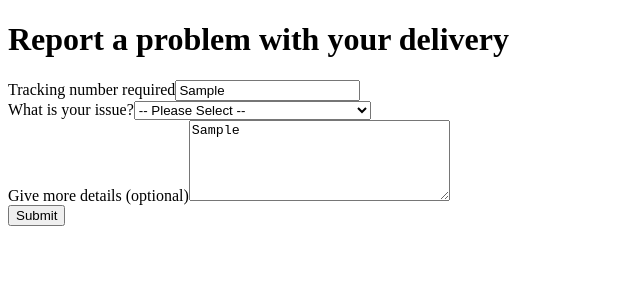
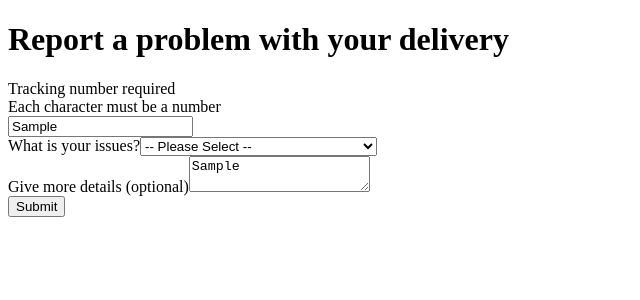
Before and after one commit to thinkful-ei26/jordan-sean-redux-form-challenge, a React (Create React App) app: page / in a window 1280 px wide. Both pictures are taken after typing "Sample", "Sample" into the empty fields and a click on the input "Submit". Shown: the top 300 px of the page, without its empty margins (0-640 px from the left). Built offline with nearby package versions, Linux system fonts and the light colour scheme.

Commit message:
added input component, imported submissionError

```diff
--- /dev/null
+++ b/src/components/input.js
@@ -0,0 +1,40 @@
+import React from 'react';
+
+export default class Input extends React.Component {
+    componentDidUpdate(prevProps) {
+        if (!prevProps.meta.active && this.props.meta.active) {
+            this.input.focus();
+        }
+    }
+    render() {
+        const Element = this.props.element || 'input';
+
+        let error;
+        if (this.props.meta.touched && this.props.meta.error) {
+            error = <div className="form-error">{this.props.meta.error}</div>;
+        }
+
+        let warning;
+        if (this.props.meta.touched && this.props.meta.error) {
+            warning = <div className="form-warning">{this.props.meta.warning}</div>;
+        }
+
+        return (
+            <div className="form-input">
+                <label htmlFor={this.props.input.name}>
+                    {this.props.label}
+                    {error}
+                    {warning}
+                </label>
+                <Element
+                    {...this.props.input}
+                    id={this.props.input.name}
+                    type={this.props.type}
+                    ref={input => (this.input = input)}
+                >
+                    {this.props.children}
+                </Element>
+            </div>
+        );
+    }
+}
--- a/src/components/main.js
+++ b/src/components/main.js
@@ -1,5 +1,7 @@
 import React from 'react';
-import {reduxForm, Field} from 'redux-form';
+import {reduxForm, Field, SubmissionError} from 'redux-form';
+import { containsValue, nonEmpty, fiveCharacters, numbers } from '../validators.js'
+import Input from './input.js'
 
 //create a stateless component
 //return simlpe jsx
@@ -8,35 +10,67 @@ import {reduxForm, Field} from 'redux-form';
 
 
 class Main extends React.Component {
-    onSubmit(values) {console.log(values);}
+    onSubmit(values){
+        console.log(values)
+    return fetch('https://us-central1-delivery-form-api.cloudfunctions.net/api/report', {
+        method: 'POST',
+        body: JSON.stringify(values),
+        headers: {
+            'Content-Type': 'application/json'
+        }
+    })
+        .then (res => {
+            if (!res.ok) {
+                if (
+                    res.headers.has('content-type') &&
+                    res.headers
+                       .get('content-type')
+                       .startsWith('application/json')
+                ) {
+                    return res.JSON().then(err => Promise.reject(err));
+                }
+                return Promise.reject({
+                    code: res.status,
+                    message: res.statusText
+                })
+            }
+            return;
+        })
+        .then(() => console.log('Submitted with values', values))
+        .catch(err => {
+            const {reason, message, location} = err;
+            if (reason === 'ValidationError') {
+                return Promise.reject(
+                    new SubmissionError({
+                        [location]: message
+                    })
+                );
+            }
+            return Promise.reject(
+                new SubmissionError({
+                    _error: 'Error submitting message'
+                })
+            );
+        });
+
+
+    }
     render() {
         return (
         <form onSubmit={this.props.handleSubmit(values => this.onSubmit(values))}>
             <h1>Report a problem with your delivery</h1>
-            <label htmlFor='tracking'>Tracking number required</label>
-            {/* <input id='tracking'/> */}
-            <Field name='tracking' id='tracking' type='text' component='input' />
+            <Field name='trackingNumber' label='Tracking number required' id='tracking' type='text' component={Input} validate={[ containsValue, nonEmpty, numbers, fiveCharacters]}/>
             <div className = 'issues'>
-                <label htmlFor='issue-selection'>What is your issue?</label>
-                {/* <select id='issue-selection'>
-                    <option value='My delivery hasnt arrived'>My delivery hasnt arrived</option>
-                    <option value='The wrong item was delivered'>The wrong item was delivered</option>
-                    <option value='Part of my order was missing'>Part of my order was missing</option>
-                    <option value='Some of my order arrived damaged'>Some of my order arrived damaged</option>
-                    <option value='Other (Please provide details below)'>Other (Please provide details below)</option>
-                </select> */}
-                <Field name='issue-selection' id='issue-selection' component='select'>
+                <Field name='issue' label='What is your issues?' id='issue-selection' component={Input} element='select'>
                     <option value=''>-- Please Select --</option>
-                    <option value='My delivery hasnt arrived'>My delivery hasnt arrived</option>
-                    <option value='The wrong item was delivered'>The wrong item was delivered</option>
-                    <option value='Part of my order was missing'>Part of my order was missing</option>
-                    <option value='Some of my order arrived damaged'>Some of my order arrived damaged</option>
-                    <option value='Other (Please provide details below)'>Other (Please provide details below)</option>
+                    <option value='not-delivered'>My delivery hasnt arrived</option>
+                    <option value='wrong-item'>The wrong item was delivered</option>
+                    <option value='missing-part'>Part of my order was missing</option>
+                    <option value='damaged'>Some of my order arrived damaged</option>
+                    <option value='other'>Other (Please provide details below)</option>
                 </Field>
                 <div>
-                    <label htmlFor='issue-detail'>Give more details (optional)</label>
-                    {/* <textarea id='issue-detail' rows='5' cols='30'></textarea> */}
-                    <Field name='issue-detail' id='issue-detail' rows='5' cols='30' component='textarea' />
+                    <Field name='message' label='Give more details (optional)' id='issue-detail' rows='5' cols='30' component={Input} element='textarea' />
                 </div>
             </div>
             <input type='submit' value='Submit' />
--- a/src/validators.js
+++ b/src/validators.js
@@ -4,9 +4,13 @@
 // The value is be exactly 5 characters long
 // Each character is a number
 
+let empty = '';
+
 export const containsValue = value => value ? undefined : 'Must contain a value';
-// export const nonEmpty = value => value === '' ? 'The value must not be empty' : undefined;
+export const nonEmpty = value => value.trim() === empty ? 'The value must not be empty' : undefined;
 export const fiveCharacters = value => value.length === 5 ? undefined : 'The value must be 5 characters long';
-export const numbers = value => Number(value) === NaN ? 'Each character must be a number' : undefined;
+export const numbers = value => isNaN(Number(value)) ? 'Each character must be a number' : undefined;
+
+
 
 // bool expression ? operation if true : operation if false
```
